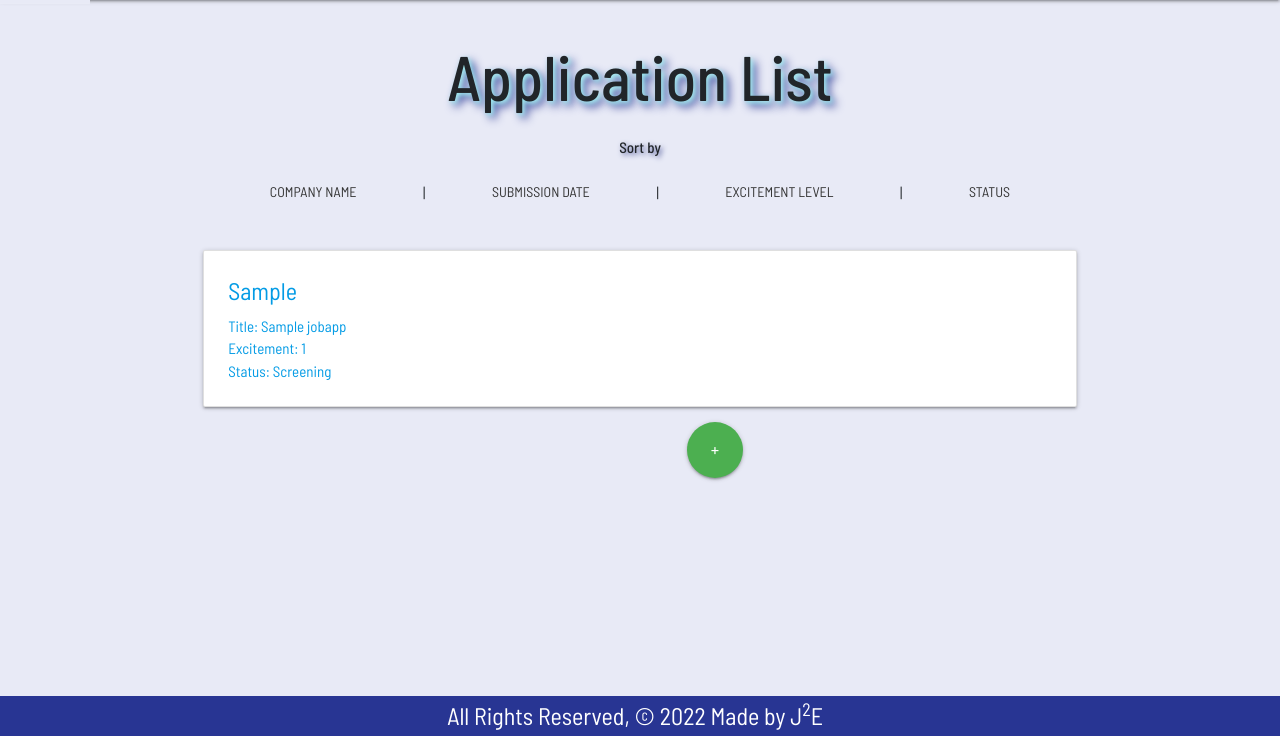
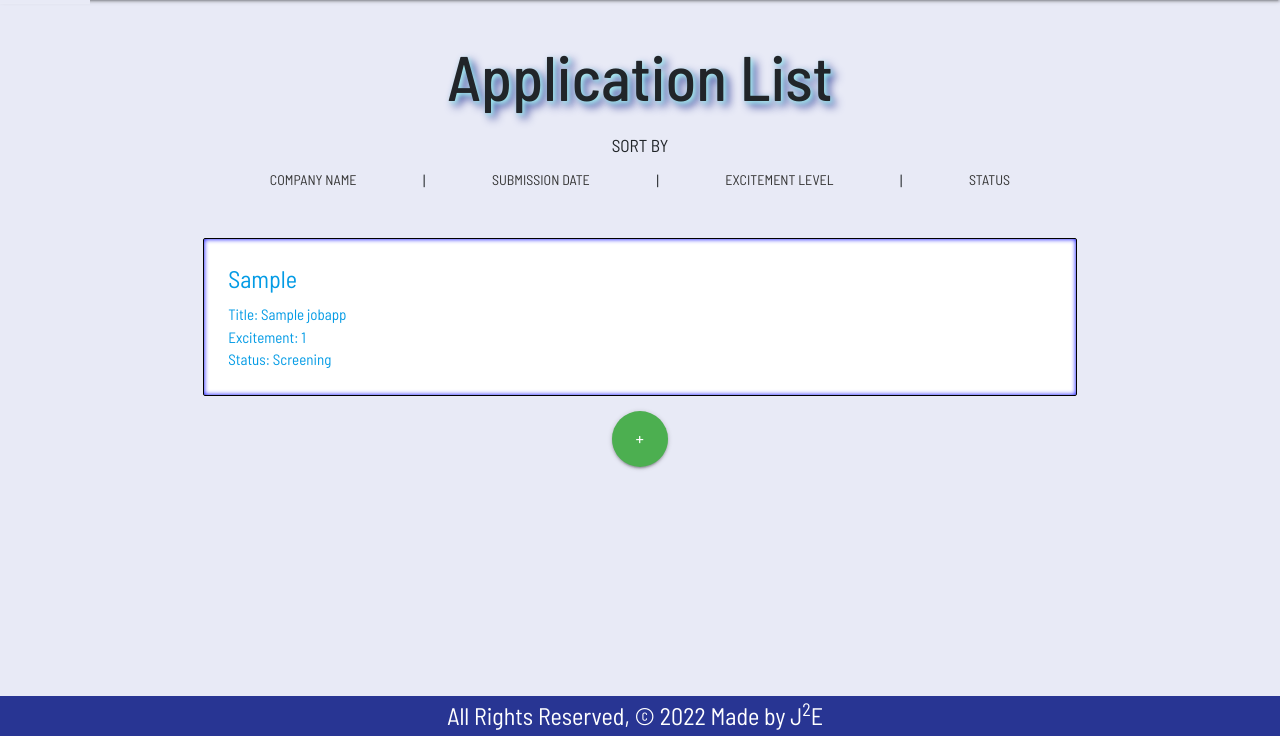
Before and after one commit to Nexusmane/GitEmployed, a Django app: page /apps/index/sort_by/status in a window 1280 px wide. Shown: the part 64-800 px from the top of the page. Run offline with Django 3.2, Linux system fonts and the light colour scheme; a user stored in the database is signed in; tables that the repository leaves empty hold one stand-in row (values such as "Sample post"); some web fonts are replaced.

Commit message:
Realign the green buttons in index pages. Add conditional classes to job apps depending on the jobapp status.

```diff
--- a/main_app/static/css/style.css
+++ b/main_app/static/css/style.css
@@ -8,6 +8,10 @@ body {
 
   main {
     flex: 1 0 auto;
+  }
+
+  .card {
+    border: 1px solid black;
   }
 
   footer.page-footer {
@@ -165,14 +169,6 @@ body {
     display: none;
   }
 
-  .green-add-button {
-    width: 80vw;
-    margin: 0 auto;
-    display: flex;
-    justify-content: center;
-    align-items: center;
-  }
-
   .sort-btn {
     background-color: #283593;
     text-decoration: none;
@@ -191,3 +187,25 @@ body {
     color: white;
     animation: smooth-scale 0.5s forwards;
   }
+
+  .add-button {
+    display: flex;
+    justify-content: space-around;
+    align-items: center;
+  }
+
+  .application-progress {
+    box-shadow: 0px 0px 5px inset blue
+  }
+
+  .application-accepted {
+    box-shadow: 0px 0px 5px inset green
+  }
+
+  .application-rejected {
+    box-shadow: 0px 0px 5px inset red
+  }
+
+  .btn-flat:hover {
+    animation: smooth-scale 0.5s forwards
+  }
--- a/main_app/templates/home.html
+++ b/main_app/templates/home.html
@@ -50,6 +50,7 @@
     let jackData = document.querySelector('#jack-data');
     let ernestPic = document.querySelector('#ernest-pic');
     let ernestData = document.querySelector('#ernest-data');
+    let imgContainer = document.querySelector('.img-container')
 
 
     jacksonPic.addEventListener('click', e => {
--- a/main_app/templates/job_applications/index.html
+++ b/main_app/templates/job_applications/index.html
@@ -3,7 +3,7 @@
 
 <h1 class="page-title">Application List</h1>
 
-<p class="page-subtitle">Sort by</p>
+<h6 ALIGN="center">SORT BY</h6>
 <div class="index-buttons-container">
   <a class="btn-flat" href="{% url 'jobapps_index_by_company' %}">Company Name</a>|
   <a class="btn-flat" href="{% url 'jobapps_index_by_date' %}">Submission Date</a>|
@@ -11,7 +11,15 @@
   <a class="btn-flat" href="{% url 'jobapps_index_by_status' %}">Status</a>
 </div>
 {% for job in jobapps %}
-  <div class="card">
+  <div class="card
+    {% if job.status|add:'0' < 6 %}
+      {{'application-progress'}}
+    {% elif job.status|add:'0' < 8 %}
+      {{'application-accepted'}}
+    {% else %}
+      {{'application-rejected'}}
+    {% endif %}
+    ">
     <a href="{% url 'jobapps_detail' job.id %}">
       <div class="card-content">
         <span class="card-title">{{ job.company }}</span>
@@ -27,9 +35,7 @@
   <h1>Create one <a href="{% url 'jobapps_create' %}">here</a>.</h1>
 
 {% endfor %}
-<div class="green-add-button" >
-  <a href="{% url 'jobapps_create' %}"><button class="btn-floating btn-large pulse green">+</button></a>
-</div>
+<a href="{% url 'jobapps_create' %}" class="add-button"><button class="btn-floating btn-large pulse green">+</button></a>
 <script defer>
   const selectEl = document.getElementById('id_options');
   M.FormSelect.init(selectEl);
--- a/main_app/templates/resources/index.html
+++ b/main_app/templates/resources/index.html
@@ -3,7 +3,7 @@
 
 <h1 class="page-title">Resource List</h1>
 <hr>
-<h6 class="page-subtitle">Don't see what you like? Either add a New Resource above or by clicking the green button below!</h6>
+<h5 ALIGN="center">Don't see what you like? Either add a New Resource above or by clicking the green button below!</h5>
 <hr style="margin-bottom: 50px">
 
 {% for resource in resources %}
@@ -22,7 +22,7 @@
 <h1>Be the first and make one <a href="{% url 'resources_create' %}">here</a>!</h1>
 
 {% endfor %}
-<div class="green-add-button" >
+<div class="add-button" >
   <a ALIGN="center" href="{% url 'resources_create' %}"><button class="btn-floating btn-large pulse green">+</button></a>
   {% endblock %}
 </div>
```
